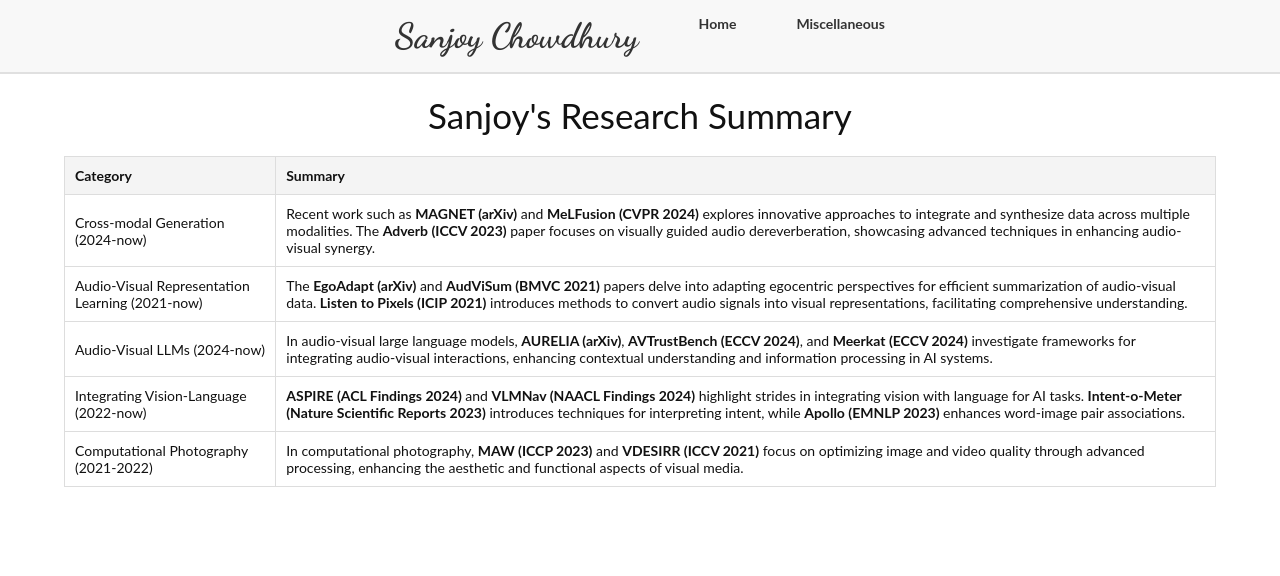
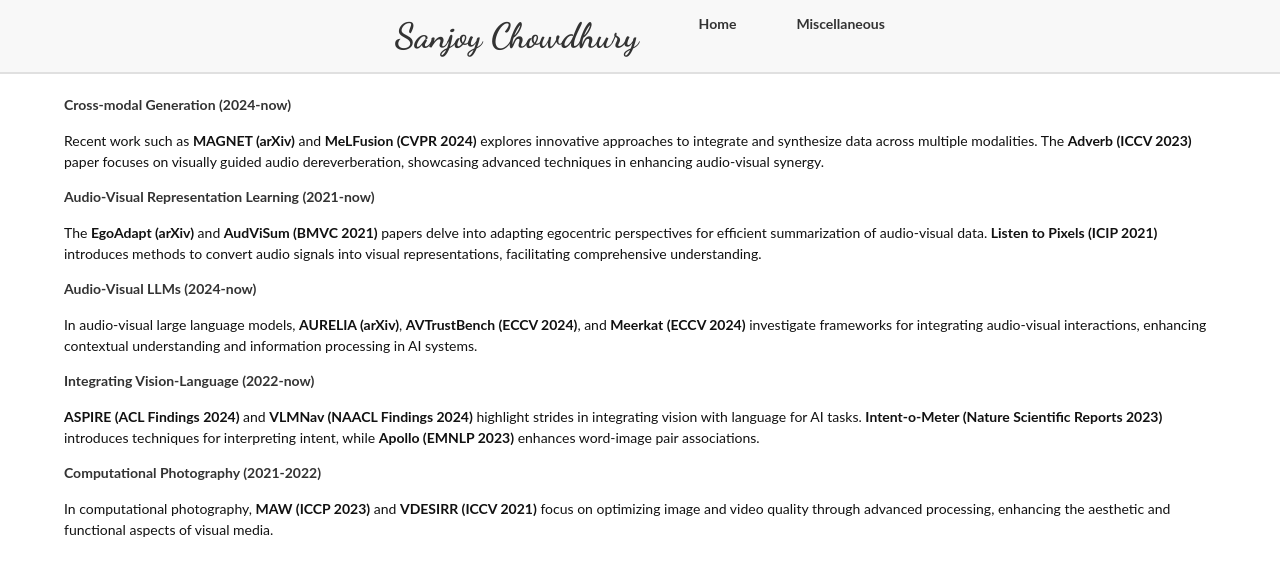
Before and after one commit to schowdhury671/schowdhury671.github.io, a Jekyll site: the page research/index.html, which Jekyll copies as it is, in a window 1280 px wide. Shown: the top 576 px of the page. Built offline with Jekyll 4.4.1, drawn with Linux system fonts in a browser that asks for light colours.

Commit message:
Update index.html

```diff
--- a/research/index.html
+++ b/research/index.html
@@ -48,31 +48,15 @@
             margin: 0;
         }
 
-        #garden_title {
-            text-align: center;
-            font-size: 2.5em;
-            margin-top: 20px;
+        #garden_container {
+            width: 90%;
+            margin: 20px auto;
+            line-height: 1.5;
         }
 
-        #garden_container {
-            text-align: center;
-            margin: 20px auto;
-        }
-
-        .research-summary {
-            width: 90%;
-            border-collapse: collapse;
-            margin: 20px auto;
-        }
-
-        .research-summary th, .research-summary td {
-            border: 1px solid #ddd;
-            padding: 10px;
-            text-align: left;
-        }
-
-        .research-summary th {
-            background-color: #f4f4f4;
+        h3 {
+            color: #333;
+            margin-top: 30px;
         }
     </style>
 
@@ -87,45 +71,32 @@
         <a href="../others/index.html">Miscellaneous</a>
     </div>
 
-    <!-- Research Summary -->
+    <!-- Research Summaries -->
     <div id="garden_container">
-        <h2 id="garden_title">Sanjoy's Research Summary</h2>
-        <table class="research-summary">
-            <tr>
-                <th>Category</th>
-                <th>Summary</th>
-            </tr>
-            <tr>
-                <td>Cross-modal Generation (2024-now)</td>
-                <td>
-                    Recent work such as <strong>MAGNET (arXiv)</strong> and <strong>MeLFusion (CVPR 2024)</strong> explores innovative approaches to integrate and synthesize data across multiple modalities. The <strong>Adverb (ICCV 2023)</strong> paper focuses on visually guided audio dereverberation, showcasing advanced techniques in enhancing audio-visual synergy.
-                </td>
-            </tr>
-            <tr>
-                <td>Audio-Visual Representation Learning (2021-now)</td>
-                <td>
-                    The <strong>EgoAdapt (arXiv)</strong> and <strong>AudViSum (BMVC 2021)</strong> papers delve into adapting egocentric perspectives for efficient summarization of audio-visual data. <strong>Listen to Pixels (ICIP 2021)</strong> introduces methods to convert audio signals into visual representations, facilitating comprehensive understanding.
-                </td>
-            </tr>
-            <tr>
-                <td>Audio-Visual LLMs (2024-now)</td>
-                <td>
-                    In audio-visual large language models, <strong>AURELIA (arXiv)</strong>, <strong>AVTrustBench (ECCV 2024)</strong>, and <strong>Meerkat (ECCV 2024)</strong> investigate frameworks for integrating audio-visual interactions, enhancing contextual understanding and information processing in AI systems.
-                </td>
-            </tr>
-            <tr>
-                <td>Integrating Vision-Language (2022-now)</td>
-                <td>
-                    <strong>ASPIRE (ACL Findings 2024)</strong> and <strong>VLMNav (NAACL Findings 2024)</strong> highlight strides in integrating vision with language for AI tasks. <strong>Intent-o-Meter (Nature Scientific Reports 2023)</strong> introduces techniques for interpreting intent, while <strong>Apollo (EMNLP 2023)</strong> enhances word-image pair associations.
-                </td>
-            </tr>
-            <tr>
-                <td>Computational Photography (2021-2022)</td>
-                <td>
-                    In computational photography, <strong>MAW (ICCP 2023)</strong> and <strong>VDESIRR (ICCV 2021)</strong> focus on optimizing image and video quality through advanced processing, enhancing the aesthetic and functional aspects of visual media.
-                </td>
-            </tr>
-        </table>
+        <h3>Cross-modal Generation (2024-now)</h3>
+        <p>
+            Recent work such as <strong>MAGNET (arXiv)</strong> and <strong>MeLFusion (CVPR 2024)</strong> explores innovative approaches to integrate and synthesize data across multiple modalities. The <strong>Adverb (ICCV 2023)</strong> paper focuses on visually guided audio dereverberation, showcasing advanced techniques in enhancing audio-visual synergy.
+        </p>
+
+        <h3>Audio-Visual Representation Learning (2021-now)</h3>
+        <p>
+            The <strong>EgoAdapt (arXiv)</strong> and <strong>AudViSum (BMVC 2021)</strong> papers delve into adapting egocentric perspectives for efficient summarization of audio-visual data. <strong>Listen to Pixels (ICIP 2021)</strong> introduces methods to convert audio signals into visual representations, facilitating comprehensive understanding.
+        </p>
+
+        <h3>Audio-Visual LLMs (2024-now)</h3>
+        <p>
+            In audio-visual large language models, <strong>AURELIA (arXiv)</strong>, <strong>AVTrustBench (ECCV 2024)</strong>, and <strong>Meerkat (ECCV 2024)</strong> investigate frameworks for integrating audio-visual interactions, enhancing contextual understanding and information processing in AI systems.
+        </p>
+
+        <h3>Integrating Vision-Language (2022-now)</h3>
+        <p>
+            <strong>ASPIRE (ACL Findings 2024)</strong> and <strong>VLMNav (NAACL Findings 2024)</strong> highlight strides in integrating vision with language for AI tasks. <strong>Intent-o-Meter (Nature Scientific Reports 2023)</strong> introduces techniques for interpreting intent, while <strong>Apollo (EMNLP 2023)</strong> enhances word-image pair associations.
+        </p>
+
+        <h3>Computational Photography (2021-2022)</h3>
+        <p>
+            In computational photography, <strong>MAW (ICCP 2023)</strong> and <strong>VDESIRR (ICCV 2021)</strong> focus on optimizing image and video quality through advanced processing, enhancing the aesthetic and functional aspects of visual media.
+        </p>
     </div>
 
 </body>
```
